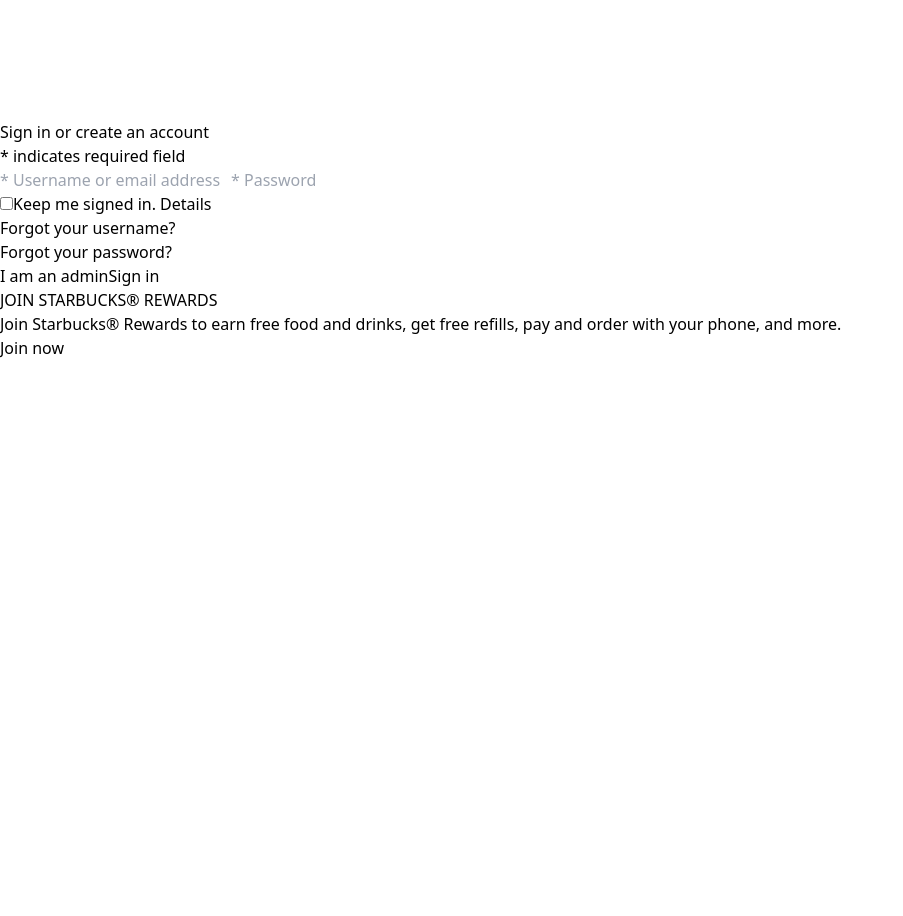
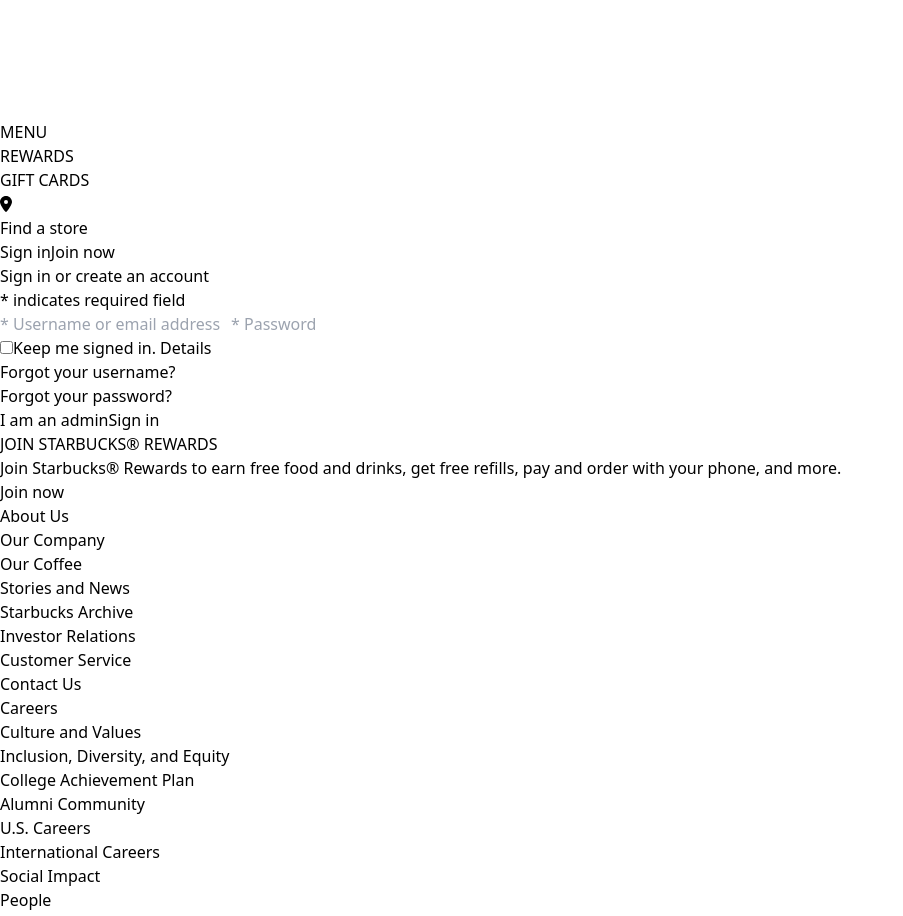
Before and after one commit to weixu1220/mod3final, a React (Vite) app in the folder frontend/: page /account/user/signin in a window 1280 px wide. Shown: the part 1160-2076 px from the top of the page, without its empty margins (0-903 px from the left). Before the commit the page ends 1520 px from the top, so only its background shows below. Built offline with nearby package versions, Linux system fonts and the light colour scheme.

Commit message:
navbar sub menu/ user navbar

```diff
--- a/frontend/package.json
+++ b/frontend/package.json
@@ -16,6 +16,7 @@
     "axios": "^1.5.0",
     "react": "^18.2.0",
     "react-dom": "^18.2.0",
+    "react-icons": "^4.10.1",
     "react-router-dom": "^6.15.0"
   },
   "devDependencies": {
--- a/frontend/src/App.jsx
+++ b/frontend/src/App.jsx
@@ -1,23 +1,102 @@
 import { Route, Routes } from 'react-router-dom'
 import './App.css'
+import { useEffect, useState } from 'react'
+
 import Home from './pages/Homes'
 import Menu from './pages/Menu'
 import UserCreate from './pages/user/userCreate'
 import UserSignIn from './pages/user/userSignin'
 import AdminCreate from './pages/admin/adminCreate'
 import AdminSignIn from './pages/admin/adminSignin'
+import Header1 from './components/Header1'
+import Footer from './components/Footer'
+import axios from 'axios'
 
 function App() {
+  const [user, setUser] = useState({})
+  const [admin,setAdmin] = useState({})
+  const [isLoading, setIsLoading] = useState(true)
+  const [loggedIn,setLoggedIn] = useState()
 
+  const handleLogout = () => {
+    localStorage.removeItem('token');
+    localStorage.removeItem('admin');
+    setUser({});
+    setAdmin({});
+    setLoggedIn(undefined);
+  };
+
+  async function getUser() {
+    console.log(localStorage.getItem('token'))
+    try {
+      const response = await axios.get('/api/users', {
+        headers: {
+          Authorization: ` Bearer ${localStorage.getItem('token')}`
+        }
+      })
+      if(response.data){
+        console.log(response.data)
+        response.data.admin = false
+        setUser(response.data)
+        setLoggedIn(response.data.firstname)
+      }
+      setIsLoading(false)
+    } catch (err) {
+      console.log(err.message)
+    }
+
+  }
+
+  async function getAdmin() {
+    try {
+      const response = await axios.get('/api/admins', {
+        headers: {
+          Authorization: ` Bearer ${localStorage.getItem('token')}`
+        }
+      })
+      if(response.data){
+        response.data.admin = true
+        setAdmin(response.data)
+        setLoggedIn (response.data.firstname)
+      }
+      setIsLoading(false)
+    } catch (err) {
+      console.log("Admin not found!")
+    }
+
+  }
+
+  useEffect(()=>{
+    let token = localStorage.getItem("token")
+    let isAdmin = localStorage.getItem("admin")
+    console.log(token)
+    console.log(isAdmin)
+    if (token){
+      if (isAdmin === "true"){
+        getAdmin()
+      }else{
+        getUser()
+    }}else{
+      setIsLoading(false)
+    }
+  },[])
+
+  console.log(user)
+  console.log(loggedIn)
   return (
-    <Routes>
-      <Route path='/' element={<Home />} />
-      <Route path='/menu' element={<Menu />} />
-      <Route path='/account/user/create' element={<UserCreate />} />
-      <Route path='/account/user/signin' element={<UserSignIn />} />
-      <Route path='/account/admin/create' element={<AdminCreate />} />
-      <Route path='/account/admin/signin' element={<AdminSignIn />} />
+    <div>
+      <Header1 loggedIn={loggedIn} handleLogout={handleLogout} />
+      <Routes>
+      <Route path='/' element={<Home current={loggedIn} />} />
+      <Route path='/menu' element={<Menu current={loggedIn} />} />
+      <Route path='/account/user/create' element={<UserCreate setUser={setUser} />} />
+      <Route path='/account/user/signin' element={<UserSignIn setUser={setUser} />} />
+      <Route path='/account/admin/create' element={<AdminCreate setAdmin={setAdmin} />} />
+      <Route path='/account/admin/signin' element={<AdminSignIn setAdmin={setAdmin} />} />
     </Routes>
+    <Footer />
+    </div>
+
   )
 }
 
--- a/frontend/src/components/Header1.jsx
+++ b/frontend/src/components/Header1.jsx
@@ -1,9 +1,12 @@
 import logo from '../images/logo2.jpg'
-import {Link, useNavigate} from 'react-router-dom'
+import { Link, useNavigate } from 'react-router-dom'
 import { FontAwesomeIcon } from '@fortawesome/react-fontawesome'
-import { faLocationDot } from '@fortawesome/free-solid-svg-icons'
-function Header1() {
+import { faLocationDot, faCircleUser, faChevronDown } from '@fortawesome/free-solid-svg-icons'
+import { useState } from 'react'
+
+function Header1( {loggedIn, handleLogout}) {
     const navigate = useNavigate()
+    const [profView, setProfView] = useState(false)
     return (
         <div className="flex justify-between items-center border-b-2 border-gray-300">
             <div className='flex items-center'>
@@ -13,9 +16,31 @@
                 <h1 className='font-bold m-2'>GIFT CARDS</h1>
             </div>
             <div className='flex items-center'>
-            <FontAwesomeIcon icon={faLocationDot} /><h1 className='font-semibold m-2 px-1 py-2'>Find a store</h1>
-                <button onClick={()=>navigate('/account/user/signin')} className='font-semibold border-2 border-black rounded-full m-2 px-4 py-2'>Sign in</button>
-                <button onClick={()=>navigate('/account/user/create')} className='font-semibold bg-black text-white rounded-full m-2 px-4 py-2'>Join now</button>
+                <FontAwesomeIcon icon={faLocationDot} /><h1 className='font-semibold m-2 px-1 py-2'>Find a store</h1>
+                {loggedIn &&
+                    <div className='relative inline-block text-left'>
+                    <div>
+                      <button type='button' className='flex items-center'>
+                        <FontAwesomeIcon icon={faCircleUser} className='m-2' />
+                        <h1 className='font-bold mr-4'>Account</h1>
+                        <FontAwesomeIcon className="mr-4"icon={faChevronDown} onClick={()=>setProfView(!profView)}/>
+                      </button>
+                    </div>
+                    {profView && <div className='origin-top-right absolute right-0 mt-2 mr-1 w-40 rounded-md shadow-lg bg-white ring-1 ring-black ring-opacity-5'>
+                      <div className='py-1' role='menu' aria-orientation='vertical' aria-labelledby='options-menu'>
+                        <p className='block px-4 py-2 text-sm text-gray-700 hover:bg-gray-100' role='menuitem'>Welcome, {loggedIn}!</p>
+                        <p className='block px-4 py-2 text-sm text-gray-700 hover:bg-gray-100' role='menuitem'>Profile</p>
+                        <p className='block px-4 py-2 text-sm text-gray-700 hover:bg-gray-100' role='menuitem'>Settings</p>
+                        <div>
+                            <hr/>
+                        <p className='block px-4 py-2 text-sm text-red-600 hover:bg-gray-100' role='menuitem' onClick={handleLogout}>Logout</p>
+                        </div>
+                      </div>
+                    </div>}
+                  </div>
+                }
+                {!loggedIn && <button onClick={() => navigate('/account/user/signin')} className='font-semibold border-2 border-black rounded-full m-2 px-4 py-2'>Sign in</button>}
+                {!loggedIn && <button onClick={() => navigate('/account/user/create')} className='font-semibold bg-black text-white rounded-full m-2 px-4 py-2'>Join now</button>}
             </div>
         </div>
     );
--- a/frontend/src/pages/Homes.jsx
+++ b/frontend/src/pages/Homes.jsx
@@ -1,13 +1,11 @@
-import Header1 from "../components/Header1";
-import Footer from "../components/Footer";
+
 function Home() {
     return (
         <div>
-            <Header1/>
             <div>
                 home
             </div>
-            <Footer />
+
         </div>
     );
 }
--- a/frontend/src/pages/admin/adminCreate.jsx
+++ b/frontend/src/pages/admin/adminCreate.jsx
@@ -1,8 +1,6 @@
-import { Link } from "react-router-dom";
+import { Link, useNavigate } from "react-router-dom";
 import { useState } from "react";
 import axios from 'axios'
-import Header2 from '../../components/Header2';
-
 
 let emptyForm = {
     firstname: '',
@@ -13,10 +11,10 @@
     agree: false,
 }
 
-function AdminCreate() {
+function AdminCreate({setAdmin}) {
 
     const [form, setForm] = useState(emptyForm)
-
+    const navigate = useNavigate()
     const handleChange = (e) => {
             const newValue = e.target.type === 'checkbox' ? e.target.checked : e.target.value;
             setForm({ ...form, [e.target.name]: newValue });
@@ -27,32 +25,31 @@
         e.preventDefault()
 
         try {
-            const authResponse = await axios.post('/account/admin/create', ...form)
+            const authResponse = await axios.post('/account/admin/create', form)
             const token = authResponse.data.token
 
             if (!token) {
                 setForm(emptyForm)
                 return
             }
-
+            localStorage.setItem("admin", true)
             localStorage.setItem("token", token)
 
-            const userResponse = await axios.get('/api/admin', {
+            const adminResponse = await axios.get('/api/admins', {
                 headers: {
                     Authorization: `Bearer ${localStorage.getItem('token')}`
                 }
             })
 
-            setUser(userResponse.data)
+            setAdmin(adminResponse.data)
 
-            navigate('/menu')
+            navigate('/')
         } catch (err) {
             console.log('Submit failed: ' + err.message)
         }
     }
     return (
         <div>
-            <Header2 />
             <h1 className="text-center text-3xl font-bold my-10">Create an account</h1>
             <div>
                 <h2 className="text-lg text-gray-500 font-bold text-center">STARBUCKS® REWARDS</h2>
@@ -78,11 +75,6 @@
                         <h6 className="w-96">Create a password 8 to 25 characters long that includes at least 1 uppercase and 1 lowercase letter, 1 number and 1 special character like an exclamation point or asterisk.</h6>
                     </label>
 
-                    <label htmlFor="code">
-                        <h1 className="text-xl font-semibold mt-12 mb-4">Admin code</h1>
-                        <input className="text-lg w-96 border-2 border-black rounded-lg my-4 p-2" type="password" name="code" placeholder="* Admin code" required onChange={handleChange} />
-                        </label>
-
                     <button className="self-right w-fit bg-green-800 border-2 rounded-full text-white font-semibold text-xl px-6 py-4 my-6 mx-auto mr-1">Create account</button>
                 </form>
 
--- a/frontend/src/pages/admin/adminSignin.jsx
+++ b/frontend/src/pages/admin/adminSignin.jsx
@@ -1,23 +1,66 @@
 import { Link, useNavigate } from "react-router-dom";
-import Header2 from '../../components/Header2';
-function AdminSignIn() {
+import axios from "axios";
+import { useState } from "react";
+
+let emptyForm = {
+    email: '',
+    password: '',
+}
+
+function AdminSignIn({setAdmin}) {
     const navigate = useNavigate()
+
+    const [form, setForm] = useState(emptyForm)
+    const [logStat, setLogStat] = useState(false)
+
+    const handleChange = (e) => {
+        if (e.target.type === "checkbox") {
+            setLogStat(e.target.checked);
+        } else {
+            setForm({ ...form, [e.target.name]: e.target.value });
+        }
+    }
+
+    const handleSubmit = async (e) => {
+        e.preventDefault()
+        console.log(form)
+        try {
+            const authResponse = await axios.post('/account/admin/signin', form)
+            const token = authResponse.data.token
+
+            if (!token) {
+                setForm(emptyForm)
+                return
+            }
+            localStorage.setItem("admin",true)
+            localStorage.setItem("token", token)
+
+            const adminResponse = await axios.get('/api/admins', {
+                headers: {
+                    Authorization: `Bearer ${localStorage.getItem('token')}`
+                }
+            })
+
+            setAdmin(adminResponse.data)
+            navigate('/')
+        } catch (err) {
+            console.log(err.message)
+        }
+    }
     return (
         <div>
-            <Header2 />
             <h1 className="text-center text-3xl font-bold my-10">Admin Portal</h1>
             <div className="flex flex-col justify-center w-fit border-2 rounded-xl shadow-lg mx-auto my-20 p-8">
                 <p className="py-4">* indicates required field</p>
-                <form className="flex flex-col" action="">
-                <input className="text-lg w-96 border-2 border-black rounded-lg my-4 p-2" type="text" name="email" placeholder="* Username or email address" required/>
-                <input className="text-lg w-96 border-2 border-black rounded-lg my-4 p-2" type="text" name="password" placeholder="* Password" required/>
-                <div className="px-1 py-4"><input className="w-6 h-6 text-green-800 rounded-lg my-2 mr-2 " type="checkbox" /><label className="text-lg">Keep me signed in. <span className="underline underline-offset-2 text-lg text-green-800 font-bold">Details</span> </label></div>
-                </form>
-
+                <form className="flex flex-col" onSubmit={handleSubmit}>
+                <input className="text-lg w-96 border-2 border-black rounded-lg my-4 p-2" type="text" name="email" placeholder="* Username or email address" required onChange={handleChange} />
+                <input className="text-lg w-96 border-2 border-black rounded-lg my-4 p-2" type="password" name="password" placeholder="* Password" required onChange={handleChange} />
+                <div className="px-1 py-4"><input className="w-6 h-6 text-green-800 rounded-lg my-2 mr-2 " type="checkbox" name="logstat" checked={logStat} onChange={handleChange} /><label className="text-lg">Keep me signed in. <span className="underline underline-offset-2 text-lg text-green-800 font-bold">Details</span> </label></div>
                 <h4 className="underline underline-offset-2 text-lg text-green-800 font-bold ">Forgot your username?</h4>
                 <h4 className="underline underline-offset-2 text-lg text-green-800 font-bold">Forgot your password?</h4>
                 <Link className="underline underline-offset-2 text-lg text-green-800 font-bold" to="/account/user/signin">I am a user</Link>
                 <button className="w-fit shadow-lg bg-green-800 rounded-full text-white text-xl font-bold my-8 ml-auto mr-1 py-4 px-6">Sign in</button>
+                </form>
             </div>
 
             <button className="self-center border-green-800 border-2 rounded-full text-green-800 font-semibold text-lg px-4 py-2 m-4" onClick={()=>navigate('/account/admin/create')}>Join now</button>
--- a/frontend/src/pages/user/userCreate.jsx
+++ b/frontend/src/pages/user/userCreate.jsx
@@ -1,8 +1,6 @@
-import { Link } from "react-router-dom";
+import { Link, useNavigate } from "react-router-dom";
 import { useState } from "react";
 import axios from 'axios'
-import Header2 from '../../components/Header2';
-
 
 let emptyForm = {
     firstname: '',
@@ -13,9 +11,10 @@
     agree: false,
 }
 
-function UserCreate() {
+function UserCreate({setUser}) {
 
     const [form, setForm] = useState(emptyForm)
+    const navigate = useNavigate()
 
     const handleChange = (e) => {
             const newValue = e.target.type === 'checkbox' ? e.target.checked : e.target.value;
@@ -27,32 +26,33 @@
         e.preventDefault()
 
         try {
-            const authResponse = await axios.post('/account/user/create', ...form)
+            console.log(form)
+            const authResponse = await axios.post('/account/user/create', form)
             const token = authResponse.data.token
+            console.log(token)
 
             if (!token) {
                 setForm(emptyForm)
                 return
             }
-
+            localStorage.setItem("admin",false)
             localStorage.setItem("token", token)
 
-            const userResponse = await axios.get('/api/user', {
+            const userResponse = await axios.get('/api/users', {
                 headers: {
                     Authorization: `Bearer ${localStorage.getItem('token')}`
                 }
             })
-
+            console.log("userResponse",userResponse)
             setUser(userResponse.data)
 
-            navigate('/menu')
+            navigate('/')
         } catch (err) {
             console.log('Submit failed: ' + err.message)
         }
     }
     return (
         <div>
-            <Header2 />
             <h1 className="text-center text-3xl font-bold my-10">Create an account</h1>
             <div>
                 <h2 className="text-lg text-gray-500 font-bold text-center">STARBUCKS® REWARDS</h2>
--- a/frontend/src/pages/user/userSignin.jsx
+++ b/frontend/src/pages/user/userSignin.jsx
@@ -1,29 +1,78 @@
 import { Link, useNavigate } from "react-router-dom";
-import Header2 from '../../components/Header2';
+import { useState } from "react";
+import axios from "axios";
 
-function UserSignIn() {
+let emptyForm = {
+    email: '',
+    password: '',
+}
+
+function UserSignIn({ setUser }) {
+
     const navigate = useNavigate()
+
+    const [form, setForm] = useState(emptyForm)
+    const [logStat, setLogStat] = useState(false)
+
+    const handleChange = (e) => {
+        if (e.target.type === "checkbox") {
+            setLogStat(e.target.checked);
+        } else {
+            setForm({ ...form, [e.target.name]: e.target.value });
+        }
+    }
+
+    const handleSubmit = async (e) => {
+        e.preventDefault()
+        console.log(form)
+        try {
+            const authResponse = await axios.post('/account/user/signin', form)
+            const token = authResponse.data.token
+
+            if (!token) {
+                setForm(emptyForm)
+                return
+            }
+            localStorage.setItem("admin", false)
+            localStorage.setItem("token", token)
+
+            const userResponse = await axios.get('/api/users', {
+                headers: {
+                    Authorization: `Bearer ${localStorage.getItem('token')}`
+                }
+            })
+
+            setUser(userResponse.data)
+
+            navigate('/')
+
+        } catch (err) {
+            console.log(err.message)
+        }
+    }
+
     return (
         <div>
-            <Header2 />
             <h1 className="text-center text-3xl font-bold my-10">Sign in or create an account</h1>
             <div className="flex flex-col justify-center w-fit border-2 rounded-xl shadow-lg mx-auto my-20 p-8">
                 <p className="py-4">* indicates required field</p>
-                <form className="flex flex-col" action="">
-                <input className="text-lg w-96 border-2 border-black rounded-lg my-4 p-2" type="text" name="email" placeholder="* Username or email address" required/>
-                <input className="text-lg w-96 border-2 border-black rounded-lg my-4 p-2" type="text" name="password" placeholder="* Password" required/>
-                <div className="px-1 py-4"><input className="w-6 h-6 text-green-800 rounded-lg my-2 mr-2 " type="checkbox" /><label className="text-lg">Keep me signed in. <span className="underline underline-offset-2 text-lg text-green-800 font-bold">Details</span> </label></div>
-                </form>
+
+                <form className="flex flex-col" onSubmit={handleSubmit}>
+                    <input className="text-lg w-96 border-2 border-black rounded-lg my-4 p-2" type="text" name="email" placeholder="* Username or email address" required onChange={handleChange} />
+                    <input className="text-lg w-96 border-2 border-black rounded-lg my-4 p-2" type="password" name="password" placeholder="* Password" required onChange={handleChange} />
+                    <div className="px-1 py-4"><input className="w-6 h-6 text-green-800 rounded-lg my-2 mr-2 " type="checkbox" name="logstat" checked={logStat} onChange={handleChange} /><label className="text-lg">Keep me signed in. <span className="underline underline-offset-2 text-lg text-green-800 font-bold">Details</span> </label></div>
+
 
                 <h4 className="underline underline-offset-2 text-lg text-green-800 font-bold ">Forgot your username?</h4>
                 <h4 className="underline underline-offset-2 text-lg text-green-800 font-bold">Forgot your password?</h4>
                 <Link className="underline underline-offset-2 text-lg text-green-800 font-bold" to="/account/admin/signin">I am an admin</Link>
                 <button className="w-fit shadow-lg bg-green-800 rounded-full text-white text-xl font-bold my-8 ml-auto mr-1 py-4 px-6">Sign in</button>
+                </form>
             </div>
             <div className="flex flex-col w-96 mx-auto mb-20">
-            <h5 className="text-green-800 font-semibold text-lg text-center my-4">JOIN STARBUCKS® REWARDS</h5>
-            <p className="font-medium">Join Starbucks® Rewards to earn free food and drinks, get free refills, pay and order with your phone, and more.</p>
-            <button className="self-center border-green-800 border-2 rounded-full text-green-800 font-semibold text-lg px-4 py-2 m-4" onClick={()=>navigate('/account/user/create')}>Join now</button>
+                <h5 className="text-green-800 font-semibold text-lg text-center my-4">JOIN STARBUCKS® REWARDS</h5>
+                <p className="font-medium">Join Starbucks® Rewards to earn free food and drinks, get free refills, pay and order with your phone, and more.</p>
+                <button className="self-center border-green-800 border-2 rounded-full text-green-800 font-semibold text-lg px-4 py-2 m-4" onClick={() => navigate('/account/user/create')}>Join now</button>
             </div>
 
         </div>
```
Also changed, not shown: frontend/src/components/Header2.jsx (deleted, +0 -12 lines), 1 other file (tests, documents, lock files or other folders).
